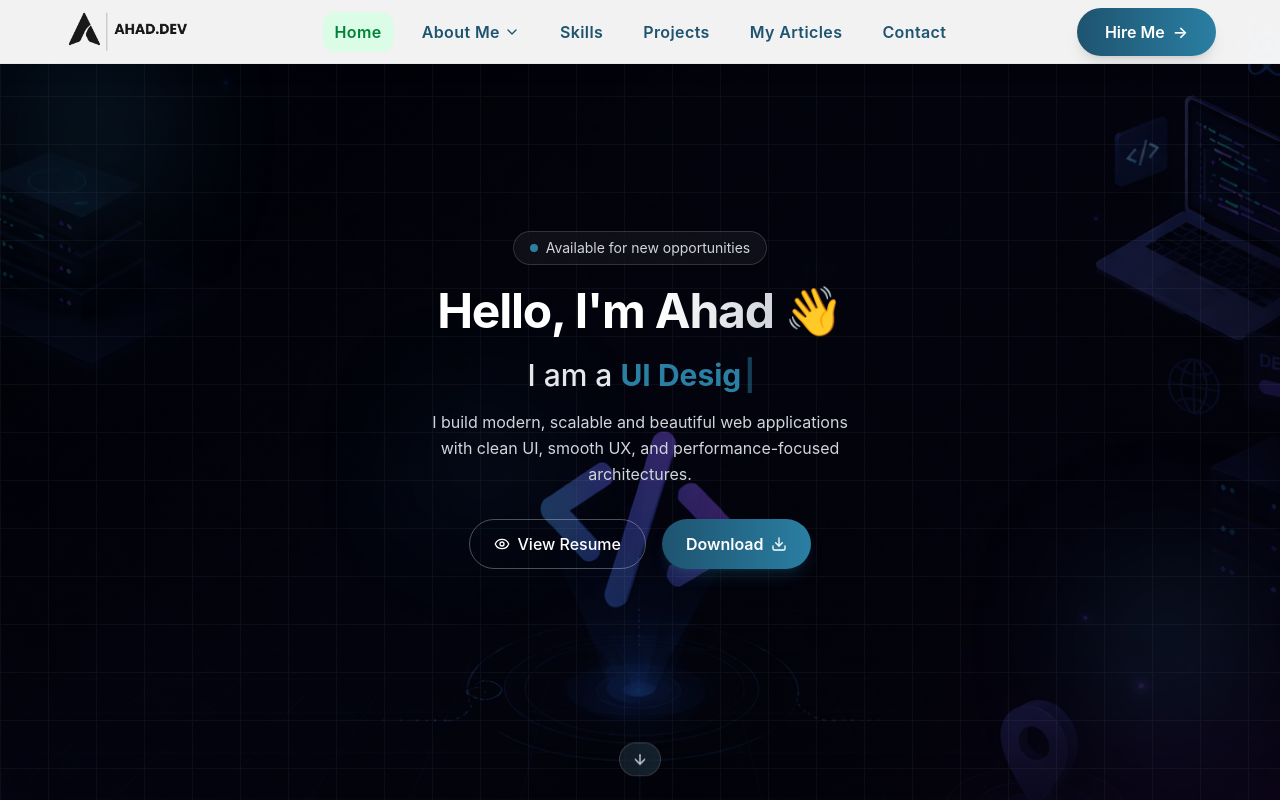
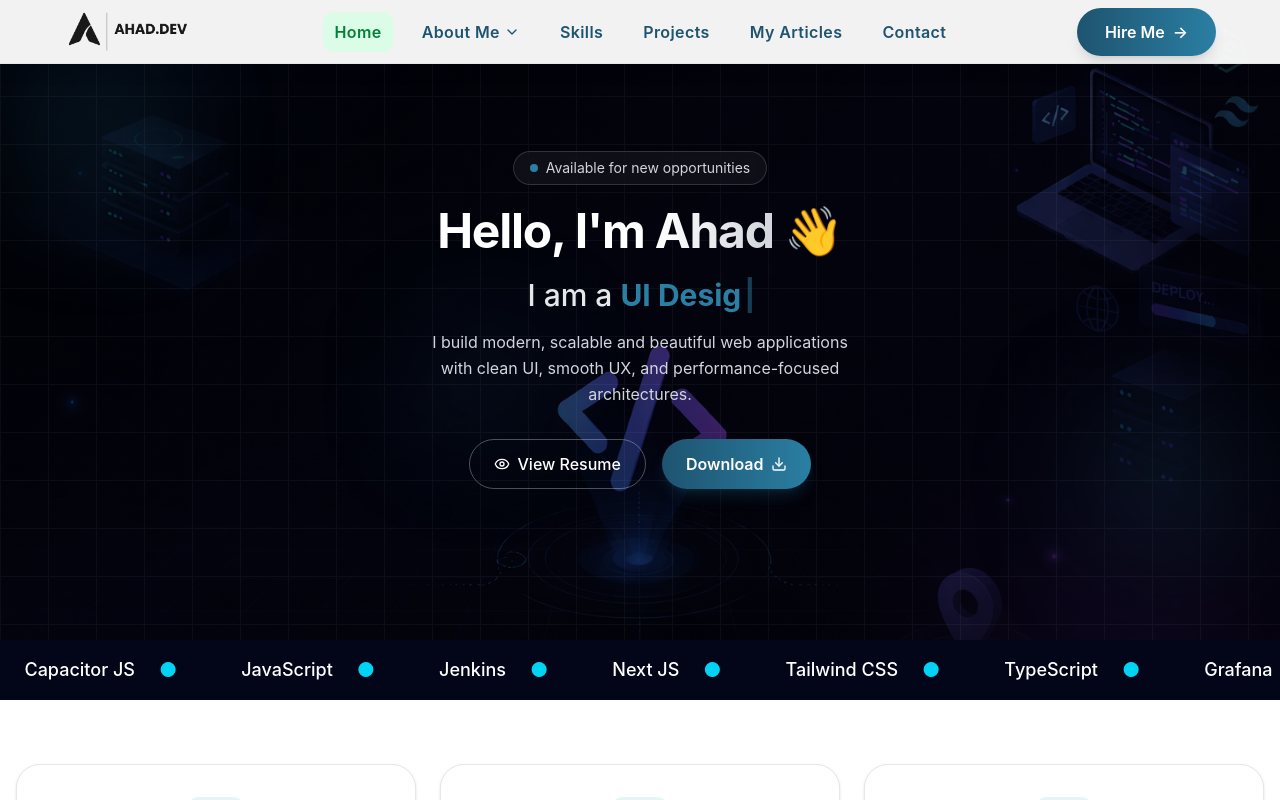
Before and after one commit to Ahadhossan/Ahad-Portfolio-Website, a React (Vite) app: page /home in a window 1280 px wide. Shown: the top 800 px of the page. Built offline with nearby package versions, Linux system fonts and the light colour scheme.

Commit message:
Add Test component to Home and implement skills marquee

```diff
--- a/src/Pages/Hero.tsx
+++ b/src/Pages/Hero.tsx
@@ -1,179 +1,15 @@
-// import React, { useState } from "react";
-// import { motion } from "framer-motion";
-// import { ArrowDown, Download } from "lucide-react";
-// import { Typewriter } from "react-simple-typewriter";
-// import heroBg from "../assets/hero.png";
-// import { AnimatePresence } from "framer-motion";
-
-// const Hero: React.FC = () => {
-//   const [openPdf, setOpenPdf] = useState(false);
-
-//   return (
-//     <div
-//       className="relative w-full min-h-[80dvh] flex items-center justify-center
-//       text-white px-4 sm:px-6 lg:px-10 py-16
-//       bg-cover bg-center bg-no-repeat overflow-hidden"
-//       style={{ backgroundImage: `url(${heroBg})` }}
-//     >
-//       {/* Overlay */}
-//       <div className="absolute inset-0 bg-gradient-to-br from-black/80 via-black/50 to-black/80" />
-//       {/* Floating blobs */}
-//       <motion.div
-//         className="absolute top-20 left-10 w-28 h-28 bg-[#2a7fa3]/30 rounded-full blur-3xl"
-//         animate={{ y: [0, 40, 0] }}
-//         transition={{ duration: 6, repeat: Infinity }}
-//       />
-//       <motion.div
-//         className="absolute bottom-20 right-10 w-36 h-36 bg-[#1E5470]/30 rounded-full blur-3xl"
-//         animate={{ y: [0, -40, 0] }}
-//         transition={{ duration: 7, repeat: Infinity }}
-//       />
-//       {/* CONTENT */}
-//       <motion.div
-//         className="relative z-10 max-w-3xl w-full text-center flex flex-col items-center"
-//         initial={{ opacity: 0, y: 40 }}
-//         animate={{ opacity: 1, y: 0 }}
-//         transition={{ duration: 0.7 }}
-//       >
-//         {/* Title */}
-//         <h1 className="text-3xl sm:text-4xl md:text-5xl font-bold leading-tight">
-//           Hello, I'm <span className="text-white">Ahad 👋</span>
-//         </h1>
-
-//         {/* Typing */}
-//         <p className="mt-4 text-[1.35rem] sm:text-2xl md:text-3xl text-gray-200 font-medium">
-//           I am a{" "}
-//           <span className="text-[#2a7fa3] font-bold text-[1.25rem] sm:text-2xl md:text-3xl">
-//             <Typewriter
-//               words={[
-//                 "Web Developer",
-//                 "UI Designer",
-//                 "Product Excellence Engineer",
-//               ]}
-//               loop
-//               cursor
-//               cursorStyle="|"
-//               typeSpeed={80}
-//               deleteSpeed={50}
-//               delaySpeed={1500}
-//             />
-//           </span>
-//         </p>
-
-//         {/* Description */}
-//         <p className="mt-4 text-sm sm:text-base text-gray-300 max-w-md">
-//           I build modern, scalable and beautiful web applications with clean UI,
-//           smooth UX, and performance-focused architectures.
-//         </p>
-
-//         {/* Buttons */}
-//         <div className="mt-6 flex flex-col sm:flex-row gap-4">
-//           {/* View Resume */}
-//           <button
-//             onClick={() => setOpenPdf(true)}
-//             className="px-6 py-3 rounded-full border border-white/30 hover:bg-white/10 transition"
-//           >
-//             View Resume
-//           </button>
-
-//           {/* Download Resume */}
-//           <button
-//             onClick={() => {
-//               const link = document.createElement("a");
-//               link.href = "/public/resume.pdf";
-//               link.download = "Ahad Resume.pdf";
-//               link.click();
-//             }}
-//             className="group flex items-center justify-center gap-2 px-6 py-3
-//             rounded-full bg-gradient-to-r from-[#1E5470] to-[#2a7fa3]
-//             font-semibold shadow-lg hover:scale-105 transition"
-//           >
-//             Download
-//             <Download
-//               size={16}
-//               className="group-hover:translate-y-0.5 transition"
-//             />
-//           </button>
-//         </div>
-//       </motion.div>
-//       {/* Scroll indicator */}
-//       <motion.div
-//         className="absolute bottom-6 left-1/2 -translate-x-1/2 z-50 flex flex-col items-center
-//         text-gray-300 border border-white/20 rounded-full px-3 py-2
-//         backdrop-blur-md bg-white/5"
-//         initial={{ opacity: 0 }}
-//         animate={{ opacity: 1, y: [0, 8, 0] }}
-//         transition={{
-//           opacity: { duration: 0.5 },
-//           y: { duration: 2, repeat: Infinity, ease: "easeInOut" },
-//         }}
-//       >
-//         <ArrowDown className="w-4 h-4" />
-//       </motion.div>
-
-//       {/* ================= PDF MODAL ================= */}
-//       <AnimatePresence>
-//         {openPdf && (
-//           <motion.div
-//             className="fixed inset-0 z-[999] flex items-center justify-center bg-black/80 backdrop-blur-sm px-4"
-//             initial={{ opacity: 0 }}
-//             animate={{ opacity: 1 }}
-//             exit={{ opacity: 0 }}
-//             onClick={() => setOpenPdf(false)}
-//           >
-//             <motion.div
-//               className="relative w-full max-w-4xl h-[90vh] bg-white rounded-xl overflow-hidden shadow-2xl"
-//               initial={{ scale: 0.8, y: 30 }}
-//               animate={{ scale: 1, y: 0 }}
-//               exit={{ scale: 0.8, y: 30 }}
-//               transition={{ duration: 0.3 }}
-//               onClick={(e) => e.stopPropagation()}
-//             >
-//               {/* Close button */}
-//               {/* <button
-//                 onClick={() => setOpenPdf(false)}
-//                 className="absolute top-3 right-3 bg-black/80 text-white p-2 rounded-full hover:bg-black"
-//               >
-//                 <X size={18} />
-//               </button> */}
-
-//               {/* PDF */}
-//               <iframe
-//                 src="/public/resume.pdf"
-//                 className="w-full h-full"
-//                 title="Resume PDF"
-//               />
-//             </motion.div>
-//           </motion.div>
-//         )}
-//       </AnimatePresence>
-//     </div>
-//   );
-// };
-
-// export default Hero;
-
 import React, { useState } from "react";
 import { motion, AnimatePresence } from "framer-motion";
-import { ArrowDown, Download, Eye, X } from "lucide-react";
+import { Download, Eye, X } from "lucide-react";
 import { Typewriter } from "react-simple-typewriter";
 import heroBg from "../assets/hero.png";
 
 const Hero: React.FC = () => {
   const [openPdf, setOpenPdf] = useState(false);
 
-  const scrollToNext = () => {
-    const next = document.getElementById("next-section");
-    if (next) {
-      next.scrollIntoView({ behavior: "smooth" });
-    } else {
-      window.scrollTo({ top: window.innerHeight, behavior: "smooth" });
-    }
-  };
-
   return (
     <div
-      className="relative w-full min-h-[100dvh] flex items-center justify-center
+      className="relative w-full min-h-[80dvh] flex items-center justify-center
       text-white px-4 sm:px-6 lg:px-10 py-16
       bg-cover bg-center bg-no-repeat overflow-hidden"
       style={{ backgroundImage: `url(${heroBg})` }}
@@ -317,36 +153,6 @@ const Hero: React.FC = () => {
         </div>
       </motion.div>
 
-      {/* Scroll indicator */}
-      <motion.button
-        onClick={scrollToNext}
-        aria-label="Scroll down"
-        className="absolute bottom-6 left-1/2 -translate-x-1/2 z-50 flex flex-col items-center
-        text-gray-300 border border-white/20 rounded-full px-3 py-2
-        backdrop-blur-md bg-white/5 cursor-pointer overflow-hidden
-        hover:bg-white/10 hover:text-white hover:border-white/30
-        transition-colors duration-300"
-        initial={{ opacity: 0 }}
-        animate={{ opacity: 1, y: [0, 8, 0] }}
-        transition={{
-          opacity: { duration: 0.5 },
-          y: { duration: 2, repeat: Infinity, ease: "easeInOut" },
-        }}
-      >
-        {/* Animated glow background */}
-        <motion.div
-          className="absolute inset-0 rounded-full bg-gradient-to-r from-[#1E5470] via-[#2a7fa3] to-[#1E5470]"
-          style={{ backgroundSize: "200% 200%" }}
-          animate={{
-            backgroundPosition: ["0% 50%", "100% 50%", "0% 50%"],
-            opacity: [0.15, 0.35, 0.15],
-          }}
-          transition={{ duration: 3, repeat: Infinity, ease: "easeInOut" }}
-        />
-
-        <ArrowDown className="relative z-10 w-4 h-4" />
-      </motion.button>
-
       {/* ================= PDF MODAL ================= */}
       <AnimatePresence>
         {openPdf && (
--- /dev/null
+++ b/src/Pages/Test.tsx
@@ -0,0 +1,52 @@
+import React from "react";
+
+const skills = [
+  "Docker",
+  "Figma",
+  "React JS",
+  "Capacitor JS",
+  "JavaScript",
+  "Jenkins",
+  "Next JS",
+  "Tailwind CSS",
+  "TypeScript",
+  "Grafana",
+  "Hono JS",
+  "Vue JS",
+];
+
+const Test: React.FC = () => {
+  return (
+    <section className="relative w-full overflow-hidden bg-slate-950 py-4">
+      <div
+        className="flex w-max whitespace-nowrap animate-[marquee_25s_linear_infinite]"
+        style={{
+          animation: "marquee 25s linear infinite",
+        }}
+      >
+        {[...skills, ...skills].map((skill, index) => (
+          <div
+            key={index}
+            className="mx-8 flex items-center text-lg font-medium text-white"
+          >
+            <span>{skill}</span>
+            <span className="ml-6 text-cyan-400 text-xl">●</span>
+          </div>
+        ))}
+      </div>
+
+      <style>{`
+        @keyframes marquee {
+          0% {
+            transform: translateX(0);
+          }
+          100% {
+            transform: translateX(-50%);
+          }
+        }
+      `}</style>
+    </section>
+  );
+};
+
+export default Test;
--- a/src/components/Home/Home.tsx
+++ b/src/components/Home/Home.tsx
@@ -2,11 +2,13 @@ import React from "react";
 import Hero from "../../Pages/Hero";
 import StatsSection from "../../Pages/StatsSection";
 import Philosophy from "../../Pages/Philosophy";
+import Test from "../../Pages/Test";
 
 const Home = () => {
   return (
     <div>
       <Hero />
+      <Test />
       <StatsSection />
       <Philosophy />
     </div>
```
